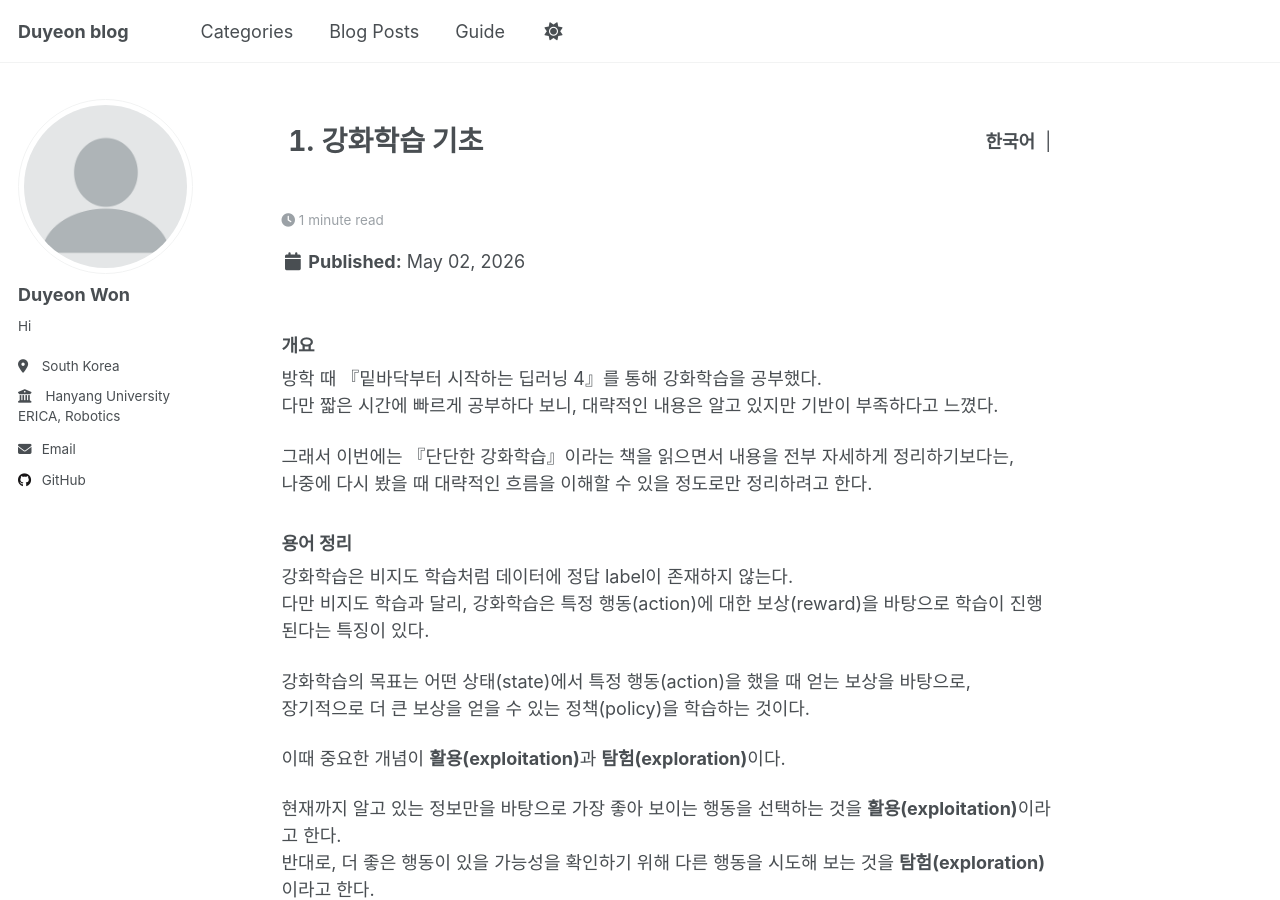
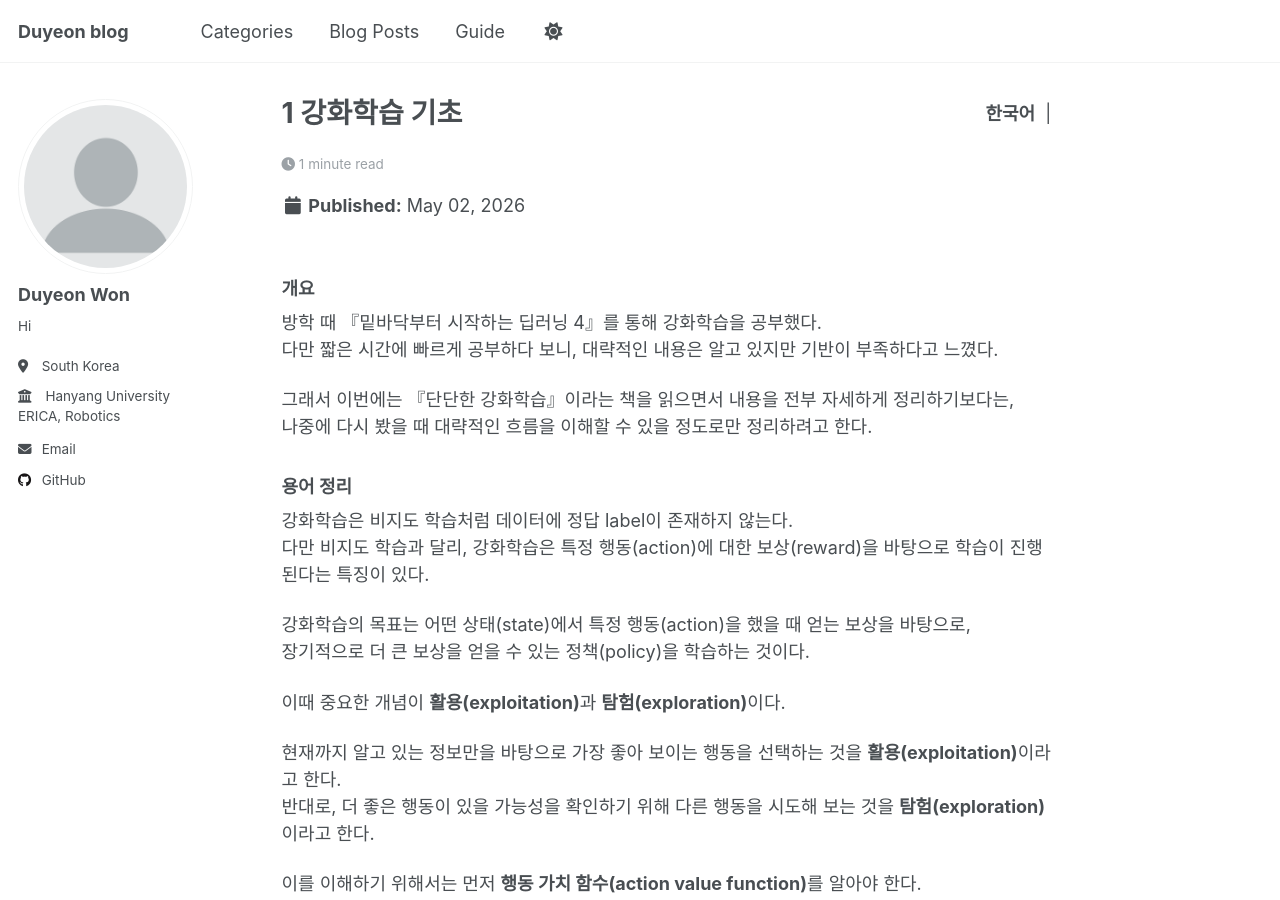
Before and after one commit to dy0221/dy0221.github.io, a Jekyll site: the page built from _posts/reinforcement_learning/kr/2026-05-02-rl-chap2-kr.md, in a window 1280 px wide and 900 px high. Built offline with Jekyll 4.4.1, drawn with Linux system fonts in a browser that asks for light colours.

Commit message:
hotfix 0502 제목 오류 고침

```diff
--- a/_posts/reinforcement_learning/kr/2026-05-02-rl-chap2-kr.md
+++ b/_posts/reinforcement_learning/kr/2026-05-02-rl-chap2-kr.md
@@ -1,5 +1,5 @@
 ---
-title: '1. 강화학습 기초'
+title: '1 강화학습 기초'
 date: 2026-05-02
 permalink: /posts/reinforcement-learning/1/
 tags:
```
